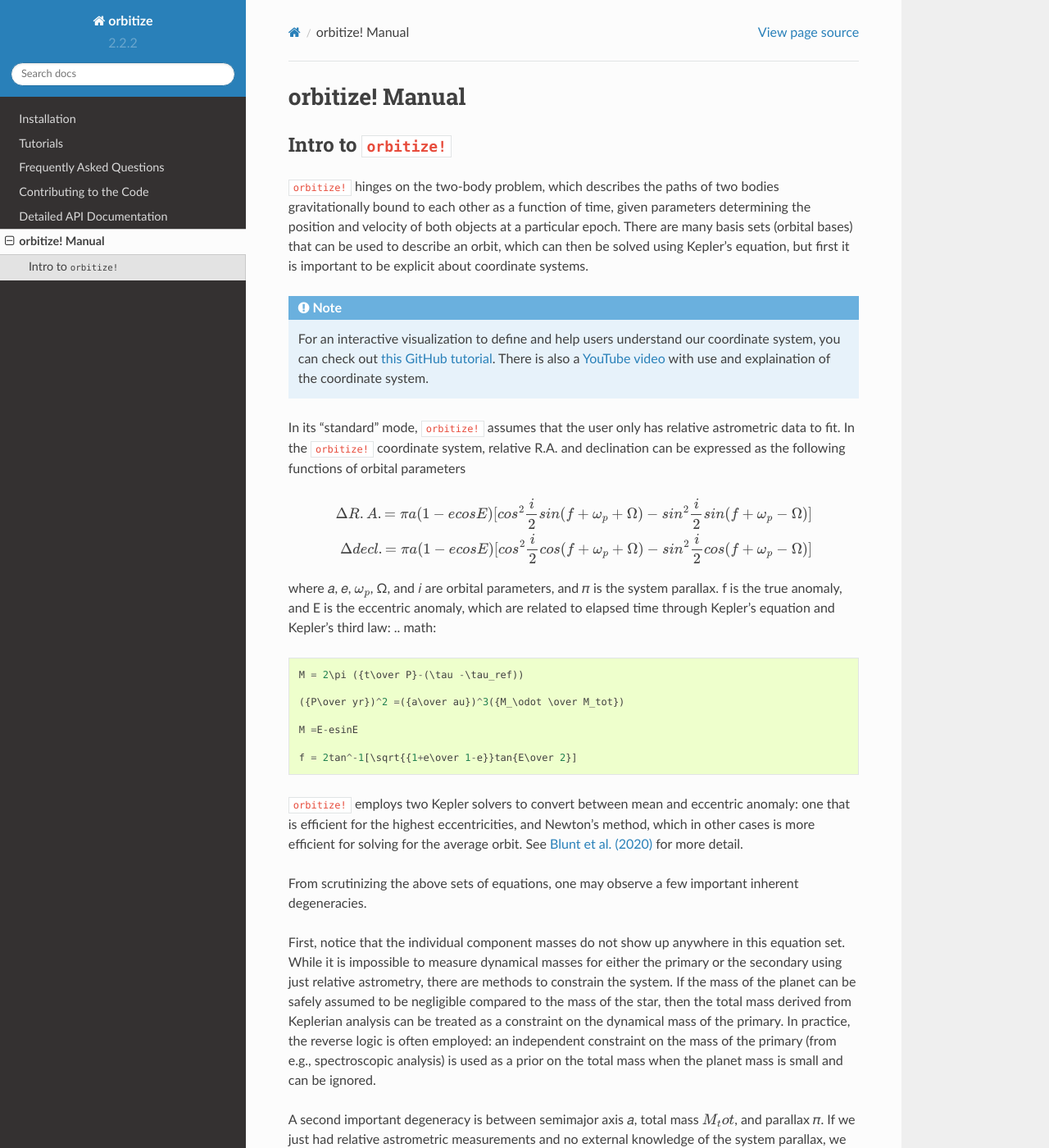
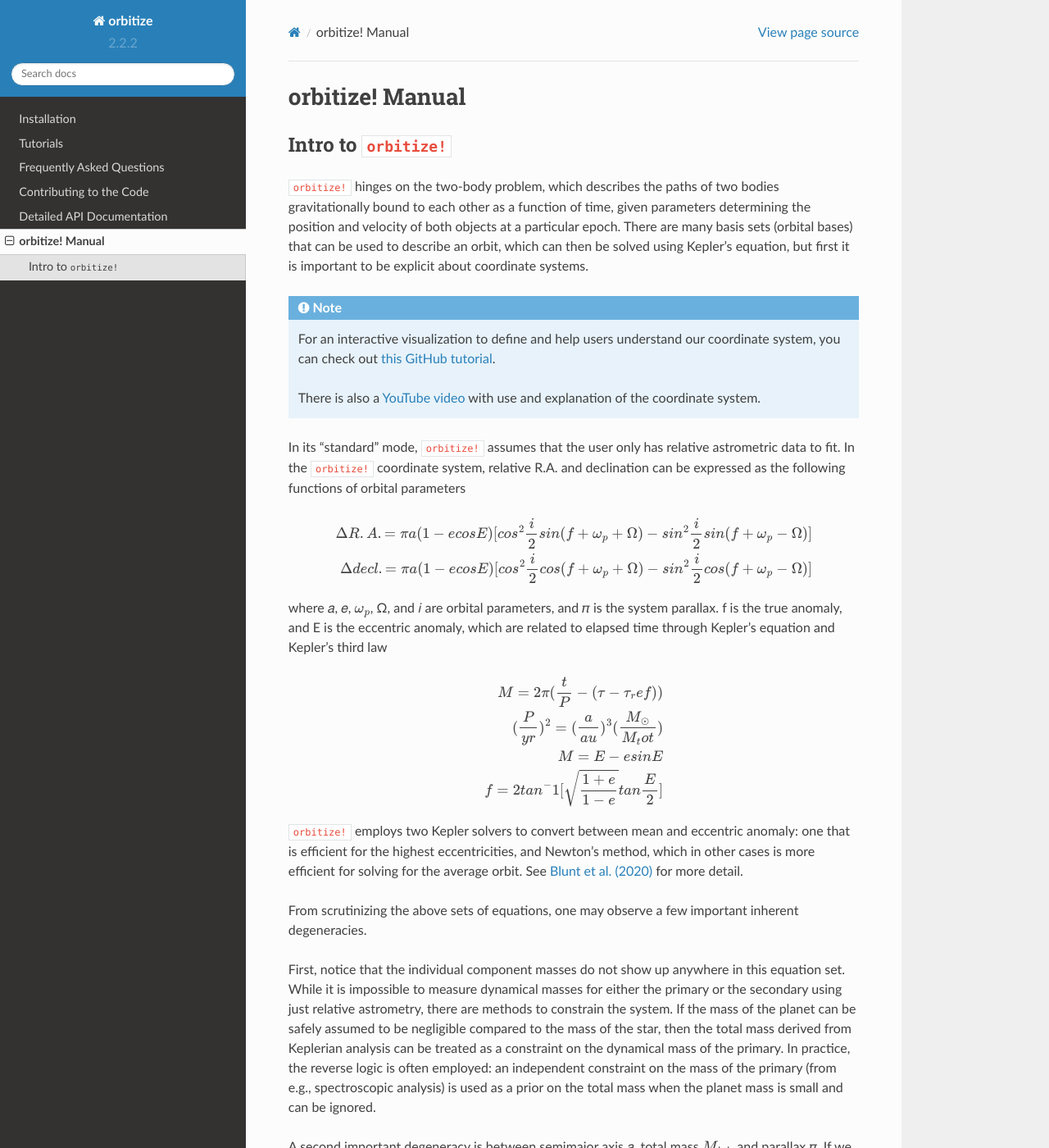
Before and after one commit to sblunt/orbitize, a Sphinx documentation site: the page built from docs/manual.rst, in a window 1280 px wide and 1400 px high. Shown: the whole window at 82% size. Built offline with Sphinx 7.4.7 and the Read the Docs theme 2.0.0, drawn with Linux system fonts in a browser that asks for light colours; pages that are not in the unit, such as notebooks, are missing from menus; some of the changed text lies outside the part shown.

```diff
--- a/docs/manual.rst
+++ b/docs/manual.rst
@@ -15,8 +15,9 @@ which can then be solved using Kepler’s equation, but first it is important to
 .. Note::
     For an interactive visualization to define and help users understand our coordinate system,
     you can check out `this GitHub tutorial <https://github.com/sblunt/orbitize/blob/main/docs/tutorials/show-me-the-orbit.ipynb>`_.
+
     There is also a `YouTube video <https://www.youtube.com/watch?v=0e24VUhQmbM>`_
-    with use and explaination of the coordinate system.
+    with use and explanation of the coordinate system.
 
 In its “standard” mode, ``orbitize!`` assumes that the user only has relative astrometric data to fit.
 In the ``orbitize!`` coordinate system, relative R.A. and declination can be expressed as the following functions
@@ -29,7 +30,8 @@ of orbital parameters
 
 where 𝑎, 𝑒, :math:`\omega_p`, Ω, and 𝑖 are orbital parameters, and 𝜋 is the system parallax. f is
 the true anomaly, and E is the eccentric anomaly, which are related to elapsed time
-through Kepler’s equation and Kepler’s third law:
+through Kepler’s equation and Kepler’s third law
+
 .. math::
     M = 2\pi ({t\over P}-(\tau -\tau_ref))
 
@@ -57,7 +59,7 @@ In practice, the reverse logic is often employed: an independent constraint
 on the mass of the primary (from e.g., spectroscopic analysis) is used as a prior on
 the total mass when the planet mass is small and can be ignored.
 
-A second important degeneracy is between semimajor axis 𝑎, total mass :math:`𝑀_tot`, and
+A second important degeneracy is between semimajor axis 𝑎, total mass :math:`𝑀_{tot}`, and
 parallax 𝜋. If we just had relative astrometric measurements and no external knowledge of the system parallax,
 we would not be able to distinguish between a system
 that has larger distance and larger semimajor axis (and therefore larger total mass,
@@ -73,7 +75,8 @@ and the position angle of nodes Ω. The above defined R.A. and decl. functions a
 
 .. math::
     \omega_p' = \omega_p + \pi
-    \omega' = \omega - \pi
+
+    \Omega' = \Omega - \pi
 
 which creates a 180◦ degeneracy between particular values of :math:`\omega_p` and Ω, and
 a characteristic “double-peaked” structure in marginalized 1D posteriors of these
```
